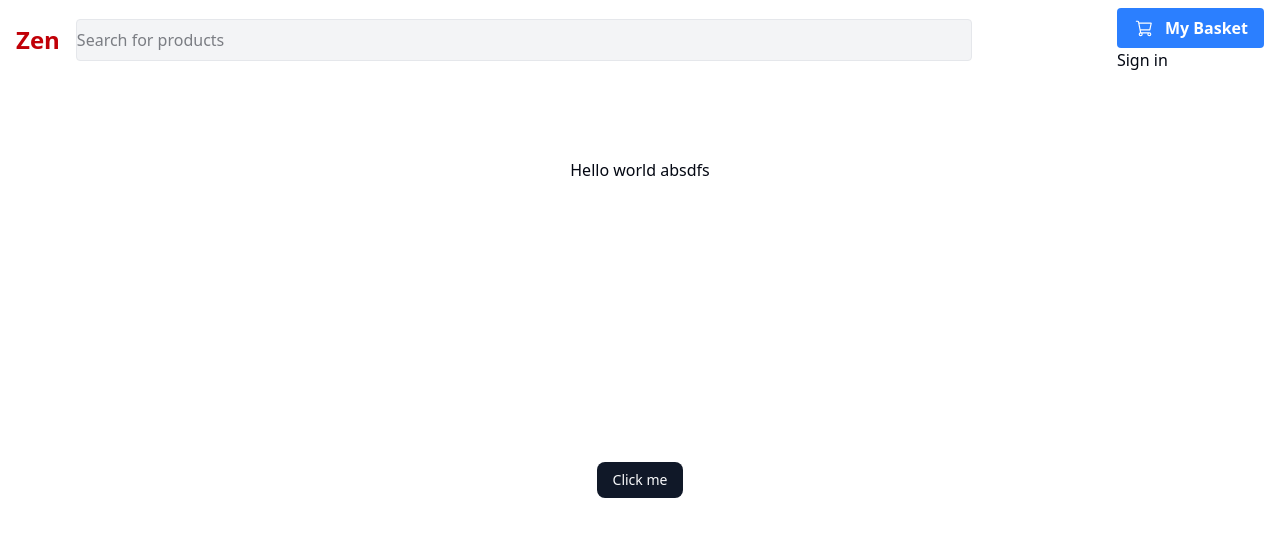
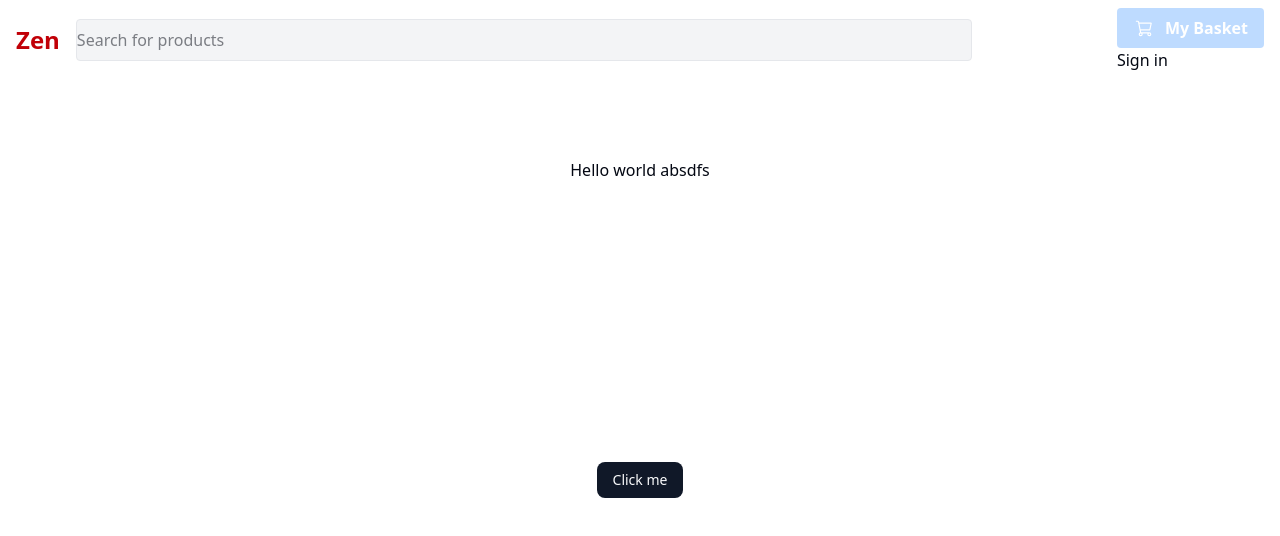
Before and after one commit to MCModNoob/zen-ecommerce, a Next.js app: page / in a window 1280 px wide. Shown: the top 536 px of the page. Built offline with nearby package versions, Linux system fonts and the light colour scheme; no server answers.

Commit message:
small changes of colours scheme

```diff
--- a/components/Header.tsx
+++ b/components/Header.tsx
@@ -58,8 +58,8 @@ function Header() {
                         sm:flex-none
                         items-center
                         space-x-2
-                        bg-blue-500
-                        hover:bg-blue-700
+                        bg-blue-200
+                        hover:bg-blue-300
                         text-white
                         font-bold
                         py-2
@@ -84,8 +84,8 @@ function Header() {
                                 sm:flex-none
                                 items-center
                                 space-x-2
-                                bg-blue-500
-                                hover:bg-blue-700
+                                bg-blue-200
+                                hover:bg-blue-300
                                 text-white
                                 font-bold
                                 py-2
@@ -110,7 +110,7 @@ function Header() {
                         )}
                         {user?.passkeys.length === 0 && (
                             <button onClick={createClerkPasskey}
-                            className="bg-white hover:bg-blue-700 hover:text-white animate-pulse text-blue-500 font-bold py-2 px-4 rounded
+                            className="bg-white hover:bg-blue-300 hover:text-white animate-pulse text-blue-500 font-bold py-2 px-4 rounded
                             border-blue-300 border"
                             >
                               Create a passkey now
```
